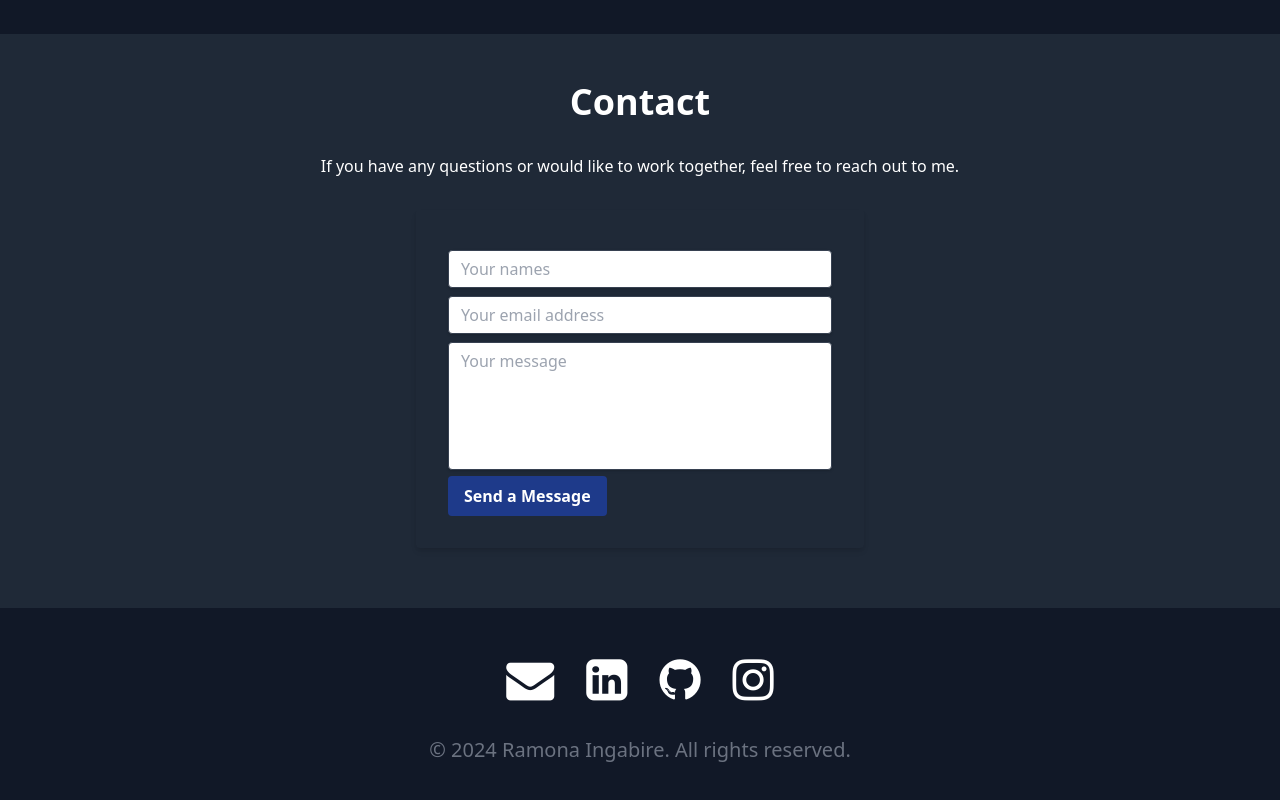
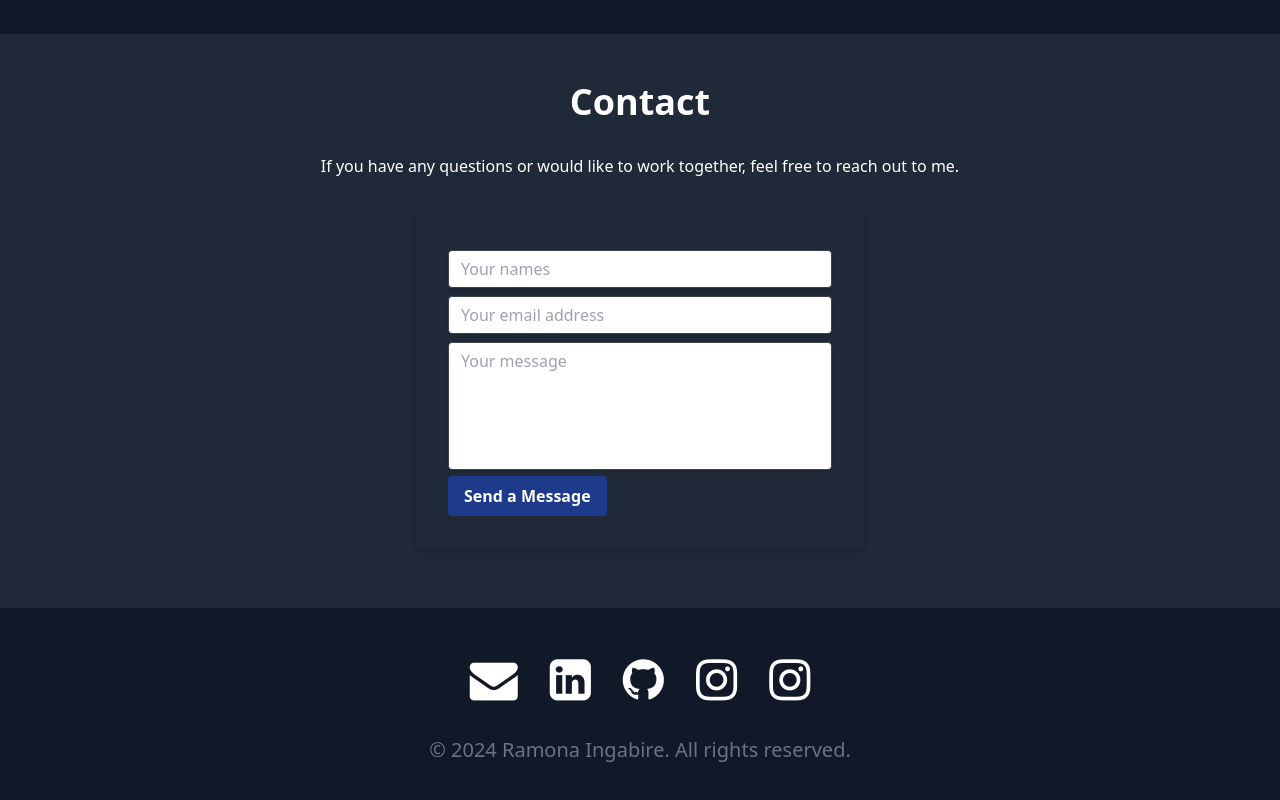
Before and after one commit to DevRamona/portfolio, a website: page src/index.html in a window 1280 px wide. Shown: the part 2528-3328 px from the top of the page. Drawn offline with nearby package versions, Linux system fonts and the light colour scheme.

Commit message:
modifications

```diff
--- a/src/index.html
+++ b/src/index.html
@@ -203,6 +203,7 @@
             <a href="https://www.linkedin.com/in/ramona-ingabire-055757193/" class="fa fa-linkedin-square text-4xl md:text-5xl text-white mx-4 my-2 md:my-0 hover:text-red-500"></a>
             <a href="https://github.com/DevRamona" class="fa fa-github text-4xl md:text-5xl text-white mx-4 my-2 md:my-0 hover:text-red-500"></a>
             <a href="/" class="fa fa-instagram text-4xl md:text-5xl text-white mx-4 my-2 md:my-0 hover:text-red-500"></a>
+            <a href="/" class="fa fa-instagram text-4xl md:text-5xl text-white mx-4 my-2 md:my-0 hover:text-red-500"></a>
         </div>
         <p class="text-center text-lg md:text-xl text-gray-500">© 2024 Ramona Ingabire. All rights reserved.</p>
     </footer>
```
